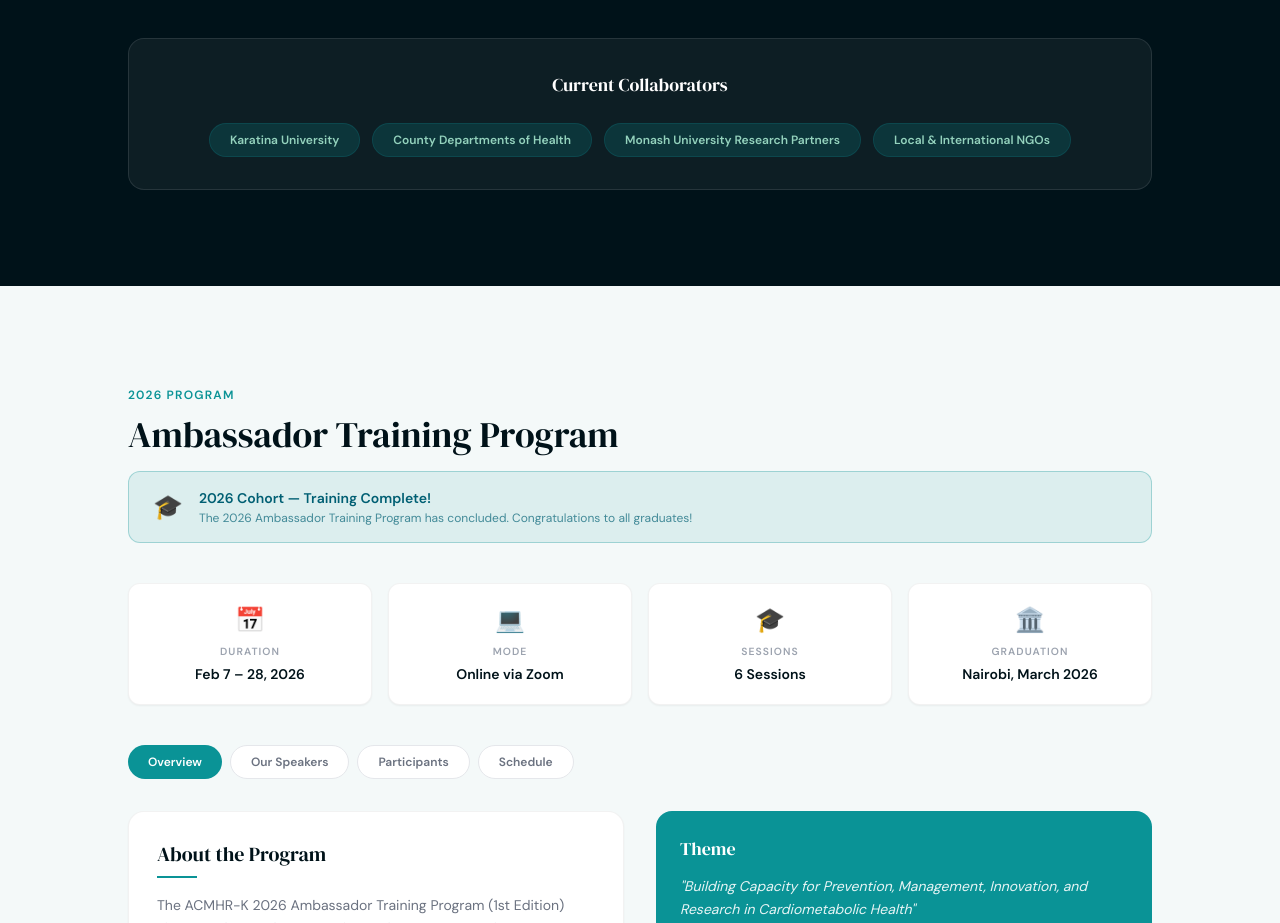
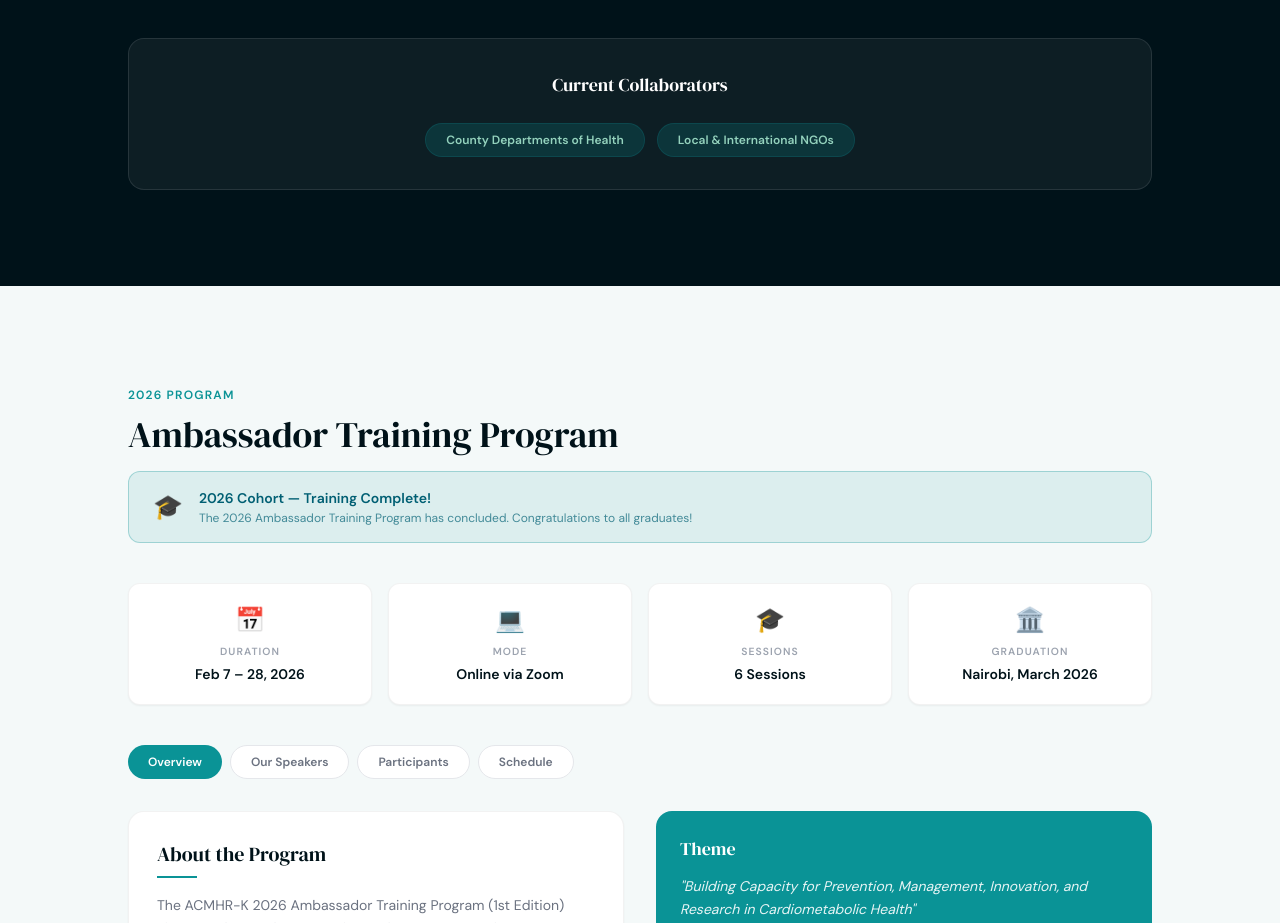
Before and after one commit to Nyaranga1/acmhr-k-web, a React (Vite) app: page / in a window 1280 px wide. Shown: the part 5500-6423 px from the top of the page. Built offline with nearby package versions, Linux system fonts and the light colour scheme.

Commit message:
Fix branding, home photo, speakers, participants, gallery updates

```diff
--- a/src/ACMHRKWebsite.jsx
+++ b/src/ACMHRKWebsite.jsx
@@ -108,8 +108,8 @@ const MEMBERSHIP_TYPES = [
 ]
 
 const PARTNERS = [
-  'Karatina University', 'County Departments of Health',
-  'Monash University Research Partners', 'Local & International NGOs',
+  'County Departments of Health',
+  'Local & International NGOs',
 ]
 
 const FAQS = [
```
